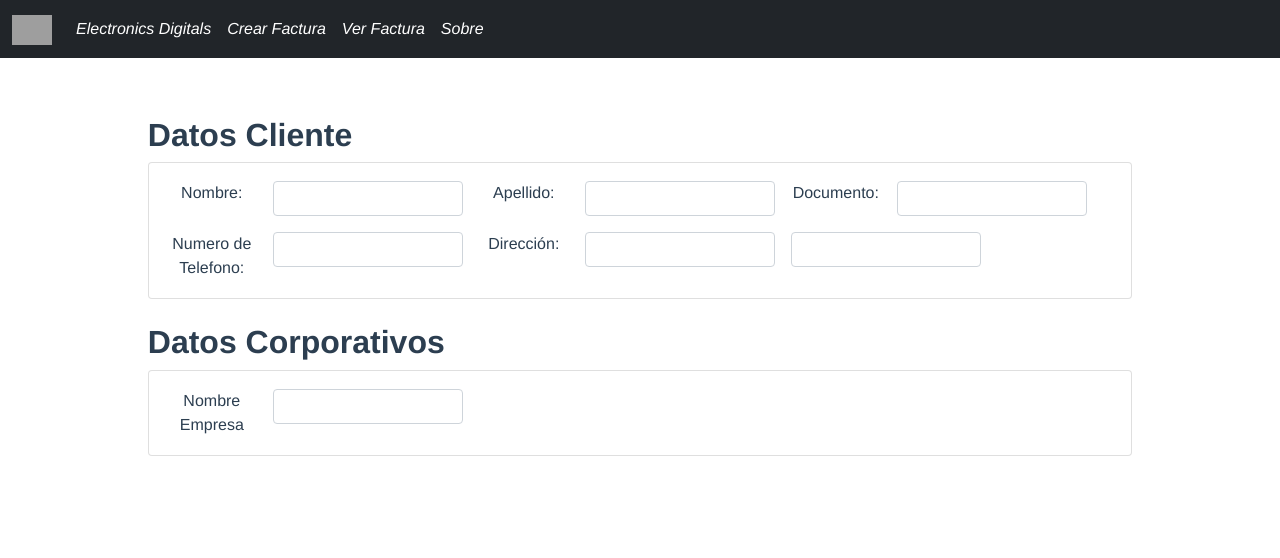
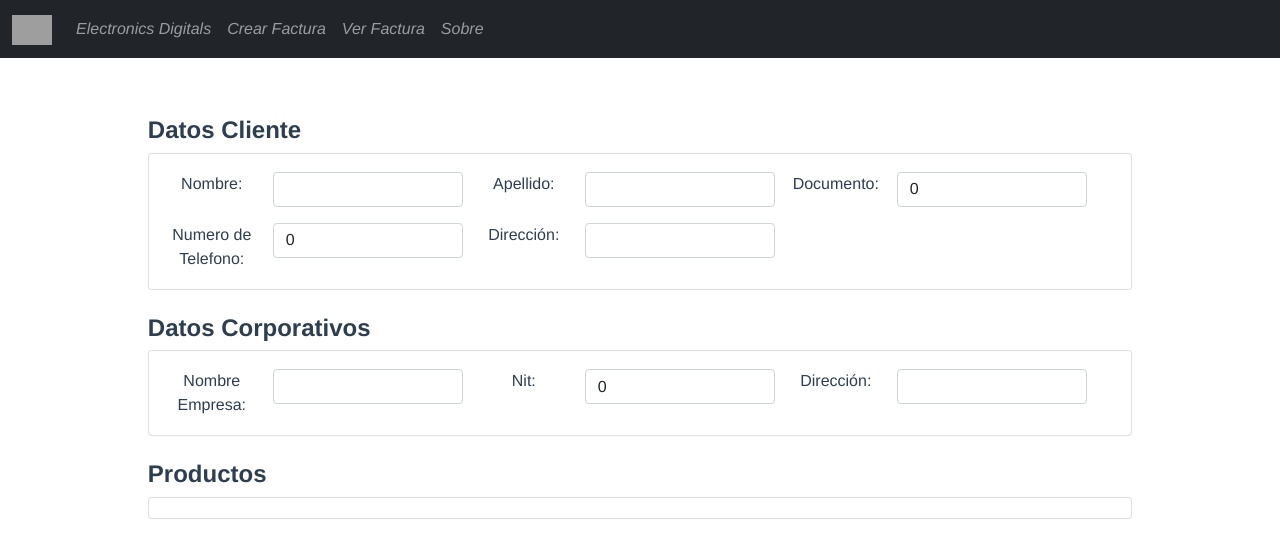
Before and after one commit to julianNot/electronicsDigital, a Vue app: page /createinvoice in a window 1280 px wide. Shown: the top 558 px of the page. Built offline with nearby package versions, Linux system fonts and the light colour scheme; grey boxes are pictures that could not be loaded.

Commit message:
router link active, v-model forms

```diff
--- a/src/App.vue
+++ b/src/App.vue
@@ -22,7 +22,7 @@
   color: #2c3e50;
 }
 
-#nav a.router-link-exact-active {
+PxHeader a.router-link-exact-active {
   color: #42b983;
 }
 </style>
--- a/src/components/FormClient.vue
+++ b/src/components/FormClient.vue
@@ -1,29 +1,39 @@
 <template>
   <article class="card">
       <section class="d-flex">
-        <label for="i-name" class="">Nombre:</label>
-        <inputC typeInput="text" idInput="i-name" />
+        <label for="i-name" class="" >Nombre:</label>
+        <input type="text" id="i-name" class="form-control"  v-model="clientForm.name">
+
         <label for="i-lastName">Apellido:</label>
-        <inputC typeInput="text" idInput="i-lastName"/>
+        <input type="text" id="i-lastName" class="form-control" v-model="clientForm.lastName">
+
         <label for="i-id">Documento:</label>
-        <inputC typeInput="number" idInput="i-id" />
+        <input type="number" id="i-id" class="form-control" v-model="clientForm.document">
       </section>
       <section class="d-flex">
         <label for="i-phone">Numero de Telefono:</label>
-        <inputC typeInput="tel" idInput="i-phone" />
+        <input type="tel" id="i-phone" class="form-control" v-model="clientForm.numberTel">
+
         <label for="i-city">Dirección:</label>
-        <inputC typeInput="text" idInput="i-city" />
-        <inputC typeInput="password" idInput="pass" />
+        <input type="text" id="i-city" class="form-control" v-model="clientForm.address">
       </section>
   </article>
 </template>
 
 <script>
-import inputC from '@/components/InputC.vue'
 
 export default {
-    components : {
-        inputC
+    name : 'FormClient',
+    data () {
+      return {
+        clientForm : {
+          name : '',
+          lastName : '',
+          document : 0,
+          numberTel : 0,
+          address : ''
+        }
+      }
     }
 };
 </script>
--- a/src/components/FormCorporation.vue
+++ b/src/components/FormCorporation.vue
@@ -1,23 +1,33 @@
 <template>
   <section class="card">
-      <section class="d-flex">
-          <label for="i-nameC">Nombre Empresa</label>
-          <InputC typeInput="text" idInput="i-nameC"/>
-      </section>
-      <section></section>
+    <section class="d-flex">
+      <label for="i-nameC">Nombre Empresa:</label>
+      <input type="text" id="i-nameC" class="form-control" v-model="corporationForm.nameCorpo">
+      <label for="i-nit">Nit:</label>
+      <input type="text" id="i-nit" class="form-control" v-model="corporationForm.nit">
+      <label for="i-city">Dirección:</label>
+      <input type="text" class="form-control" v-model="corporationForm.addressCorpo">
+    </section>
+    <section></section>
   </section>
 </template>
 
 <script>
-import InputC from '@/components/InputC.vue';
 
 export default {
-    components : {
-        InputC,
-    }
-}
+  name : 'FormCorporation',
+  components: {
+  },
+  data(){
+      return {
+          corporationForm : {
+              nameCorpo : '',
+              nit : 0,
+              addressCorpo : ''
+          }
+      }
+  }
+};
 </script>
 
-<style>
-
-</style>
+<style></style>
--- /dev/null
+++ b/src/components/FormProducts.vue
@@ -0,0 +1,16 @@
+<template>
+  <section class="card">
+      <section></section>
+      <section></section>
+  </section>
+</template>
+
+<script>
+export default {
+
+}
+</script>
+
+<style>
+
+</style>
--- a/src/components/InputC.vue
+++ /dev/null
@@ -1,28 +0,0 @@
-<template>
-  <input :type="typeInput" class="form-control" :id="idInput">
-</template>
-
-<script>
-export default {
-    props : {
-        typeInput : {
-            typeof : String,
-            required : true,
-        },
-        idInput : {
-            typeof : String
-        }
-    }
-
-}
-</script>
-
-<style scope>
-
-input {
-  max-width: 190px;
-  max-height: 35px;
-  margin: 8px;
-}
-
-</style>
--- a/src/components/PxHeader.vue
+++ b/src/components/PxHeader.vue
@@ -8,17 +8,17 @@
       <div class="collapse navbar-collapse" id="navbarSupportedContent">
         <ul class="navbar-nav me-auto mb-2 mb-lg-0">
           <li class="nav-item">
-            <router-link v-bind:to="toLink_2" class="nav-link active fst-italic" aria-current="page" href="#">{{ title }}</router-link>
+            <router-link v-bind:to="toLink_2" class="nav-link  fst-italic" aria-current="page" href="#">{{ title }}</router-link>
           </li>
           <li class="nav-item">
-            <router-link v-bind:to="toLink" class="nav-link active fst-italic" >{{f_option}}</router-link>
+            <router-link v-bind:to="toLink" class="nav-link  fst-italic" >{{f_option}}</router-link>
 
           </li>
           <li class="nav-item">
-            <router-link v-bind:to="toLink_3" class="nav-link active fst-italic">{{s_option}}</router-link>
+            <router-link v-bind:to="toLink_3" class="nav-link  fst-italic">{{s_option}}</router-link>
           </li>
           <li class="nav-item">
-            <router-link v-bind:to="toLink_4" class="nav-link active fst-italic">{{t_option}}</router-link>
+            <router-link v-bind:to="toLink_4" class="nav-link  fst-italic">{{t_option}}</router-link>
           </li>
         </ul>
       </div>
--- a/src/views/CreateInvoices.vue
+++ b/src/views/CreateInvoices.vue
@@ -5,18 +5,27 @@
       <formClient/>
       <h2 class="mt-4">Datos Corporativos</h2>
       <formCorporation />
+      <h2 class="mt-4">Productos</h2>
+      <formProducts />
     </form>
   </div>
 </template>
 
 <script>
 import formClient from '@/components/FormClient.vue'
-import formCorporation from '../components/FormCorporation.vue'
+import formCorporation from '@/components/FormCorporation.vue'
+import formProducts from '@/components/FormProducts.vue'
 
 export default {
   components : {
     formClient,
     formCorporation,
+    formProducts
+  },
+  data(){
+    return {
+
+    }
   }
 
 }
@@ -31,7 +40,7 @@ form {
 
 h2 {
   text-align: left;
-  font-size: 2rem;
+  font-size: 1.5rem;
   font-weight: 700;
 }
 
@@ -42,4 +51,10 @@ label {
   font-size: 1rem;
   font-weight: 500;
 }
+
+input {
+  max-width: 190px;
+  max-height: 35px;
+  margin: 8px;
+}
 </style>
```
